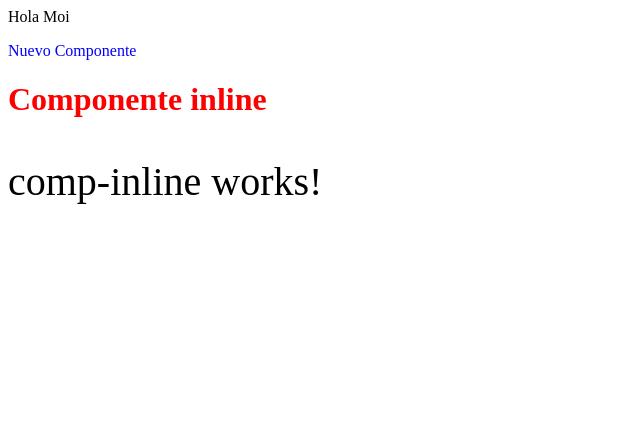
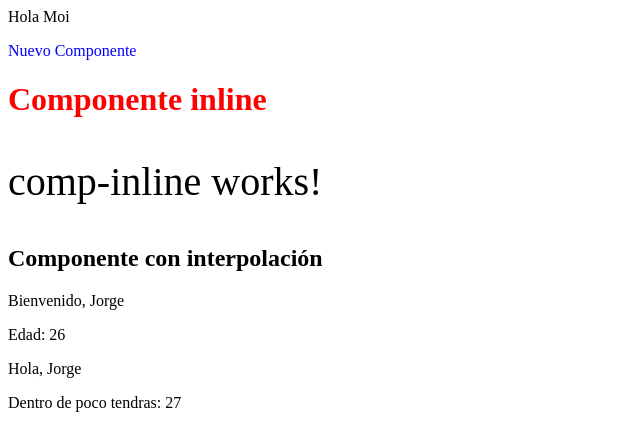
Before and after one commit to Jerome066/Angular_Study, an Angular app: page / in a window 1280 px wide. Shown: the top 446 px of the page, without its empty margins (0-640 px from the left). Built offline with nearby package versions, Linux system fonts and the light colour scheme.

Commit message:
Interpolacion

```diff
--- a/src/app/app.component.html
+++ b/src/app/app.component.html
@@ -3,3 +3,5 @@
 <app-nuevo-componente/>
 
 <app-comp-inline></app-comp-inline>
+
+<app-interpolacion></app-interpolacion>
--- a/src/app/app.component.ts
+++ b/src/app/app.component.ts
@@ -2,10 +2,11 @@ import { Component } from '@angular/core';
 import { RouterOutlet } from '@angular/router';
 import { NuevoComponenteComponent } from "./nuevo-componente/nuevo-componente.component";
 import { CompInlineComponent } from "./comp-inline/comp-inline.component";
+import { InterpolacionComponent } from "./interpolacion/interpolacion.component";
 
 @Component({
   selector: 'app-root', //nombre de la plantilla que vamos a usar
-  imports: [RouterOutlet, NuevoComponenteComponent, CompInlineComponent], //Permite el cambio de rutas dentro de la palicación
+  imports: [RouterOutlet, NuevoComponenteComponent, CompInlineComponent, InterpolacionComponent], //Permite el cambio de rutas dentro de la palicación
   templateUrl: './app.component.html', //Define el codigo HTML
   styleUrl: './app.component.css'
 })
--- a/src/app/interpolacion/interpolacion.component.html
+++ b/src/app/interpolacion/interpolacion.component.html
@@ -1 +1,9 @@
-<p>interpolacion works!</p>
+<section>
+    <div class="container">
+        <h2 class="text-center tex-warning">{{title}}</h2>
+        <p>Bienvenido, {{usuario.nombre}}</p>
+        <p>Edad: {{usuario.edad}}</p>
+        <p>{{saludar()}}</p>
+        <p>Dentro de poco tendras: {{usuario.edad + 1}}</p>
+    </div>
+</section>
--- a/src/app/interpolacion/interpolacion.component.ts
+++ b/src/app/interpolacion/interpolacion.component.ts
@@ -7,5 +7,13 @@ import { Component } from '@angular/core';
   styleUrl: './interpolacion.component.css'
 })
 export class InterpolacionComponent {
+  title = "Componente con interpolación";
+  usuario = {
+    nombre: 'Jorge',
+    edad: 26
+  };
 
+  saludar(){
+    return `Hola, ${this.usuario.nombre}`;
+  }
 }
```
